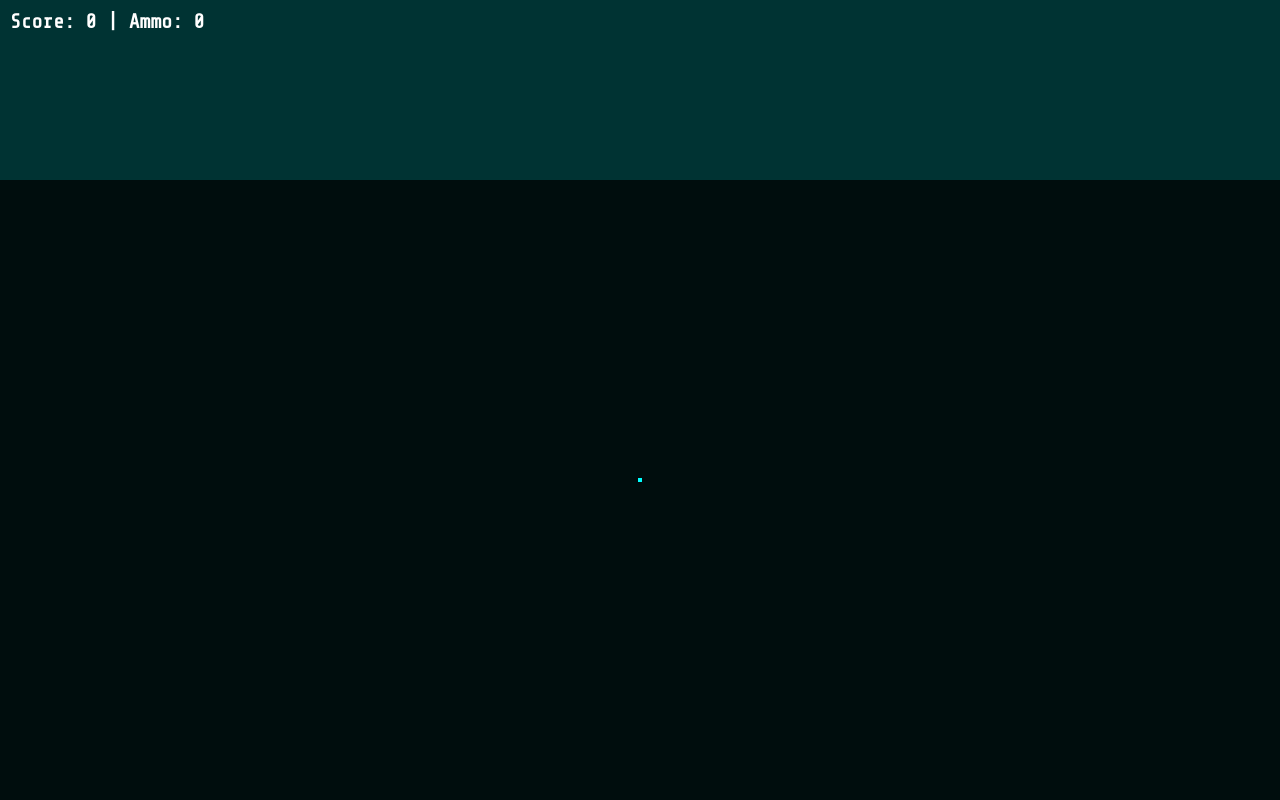
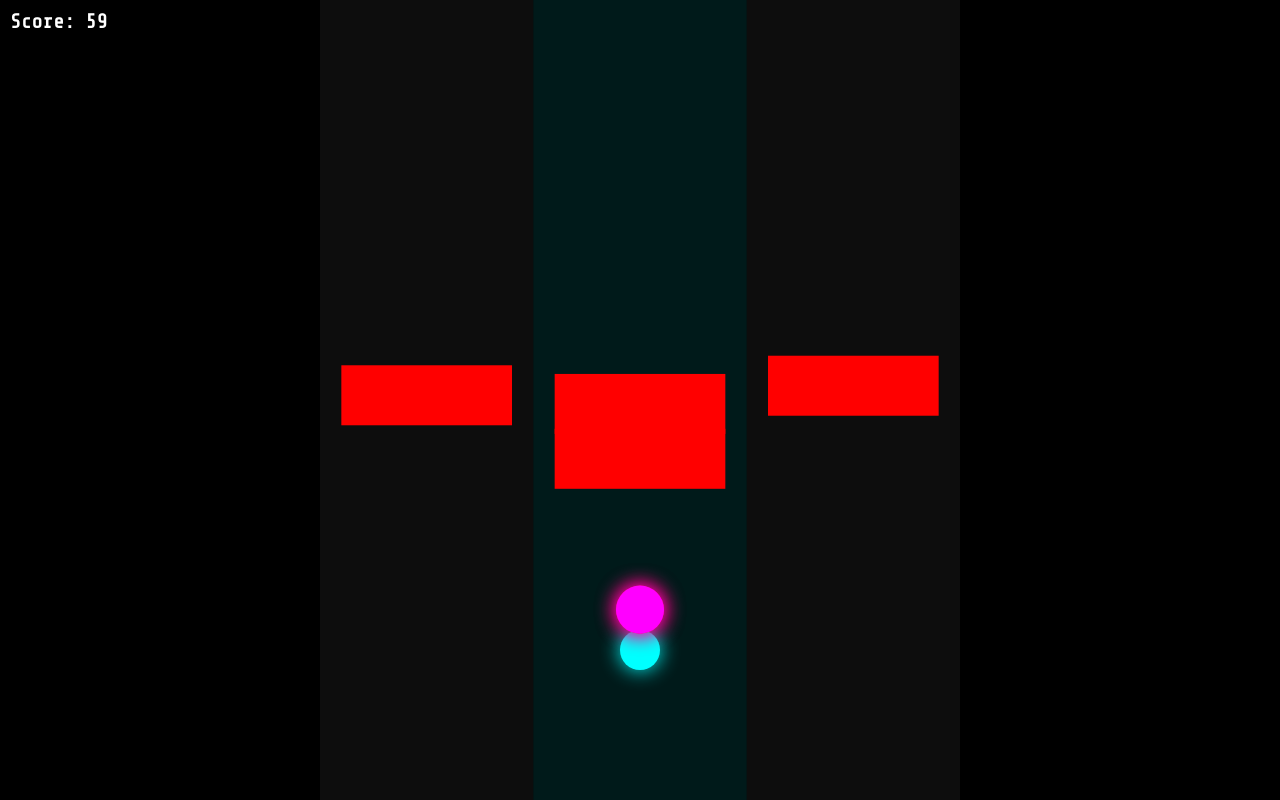
Before and after one commit to guildcoder/lightrunner, a plain HTML site: page index.html in a window 1280 px wide. Both pictures are taken after a click on the button "Run!". Drawn offline with nearby package versions, Linux system fonts and the light colour scheme.

Commit message:
Update index.html

```diff
--- a/index.html
+++ b/index.html
@@ -3,7 +3,7 @@
 <head>
 <meta charset="UTF-8">
 <meta name="viewport" content="width=device-width, initial-scale=1.0">
-<title>Lightrunner</title>
+<title>Tron Temple Run</title>
 <style>
 @import url('https://fonts.googleapis.com/css2?family=Share+Tech+Mono&display=swap');
 html,body{margin:0;padding:0;overflow:hidden;height:100%;background:black;font-family:'Share Tech Mono', monospace;}
@@ -34,7 +34,7 @@ canvas{display:block;}
 </head>
 <body>
 <div id="menu">
-  <div id="title">Lightrunner</div>
+  <div id="title">Tron Temple Run</div>
   <input id="playerName" placeholder="Enter your name" maxlength="12"/>
   <select id="bikeColor">
     <option value="cyan">Cyan</option>
@@ -47,7 +47,7 @@ canvas{display:block;}
   </select>
   <button id="startBtn">Run!</button>
   <div style="margin-top:10px;font-size:14px;opacity:0.8;">
-    Controls: WASD to move, Space to jump
+    Controls: A/D to change lane, W/S to speed up/slow down, Space to jump
   </div>
 </div>
 <div id="hud"></div>
@@ -61,183 +61,151 @@ let height=canvas.height=window.innerHeight;
 const hud=document.getElementById('hud');
 
 let gameRunning=false;
-let distance=0,score=0;
-const GRAVITY=0.5;
-const PLAYER_SPEED=6, BOT_BASE_SPEED=4;
-const TILE_SIZE=200, TILE_LOOKAHEAD=8;
+let distance=0,score=0,speed=8;
+const GRAVITY=0.8;
+const LANE_COUNT=3,LANE_WIDTH=width/6;
 
-let player,bots=[],trails=[],tiles=[],discs=[];
-let keys={w:false,a:false,s:false,d:false,space:false};
+let player,bots=[],obstacles=[],projectiles=[],keys={a:false,d:false,w:false,s:false,space:false};
 
 // --- Classes ---
 class Bike{
-  constructor(x,y,color,name,isBot=false){
-    this.x=x; this.y=y; this.z=0; this.color=color; this.name=name;
-    this.isBot=isBot; this.alive=true; this.ammo=0; this.vy=0; this.onGround=true;
-    this.boost=0;
-    this.trail=[];
+  constructor(lane,color,name,isBot=false){
+    this.lane=lane;
+    this.color=color; this.name=name;
+    this.isBot=isBot; this.alive=true;
+    this.y=height-150; this.x=this.laneToX(lane);
+    this.z=0; this.vy=0; this.onGround=true;
+    this.attackCooldown=0;
   }
+  laneToX(lane){return width/2 + (lane-1)*LANE_WIDTH;}
   move(){
     if(!this.alive)return;
+    // Forward movement
+    if(!this.isBot){
+      if(keys.w)this.z += speed;
+      if(keys.s)this.z -= speed*0.7;
+      if(keys.a && this.lane>0)this.lane--;
+      if(keys.d && this.lane<LANE_COUNT-1)this.lane++;
+      this.x=this.laneToX(this.lane);
+      if(keys.space && this.onGround){this.vy=-15; this.onGround=false; keys.space=false;}
+    } else {
+      // AI chasing player
+      if(this.z < player.z + 200)this.z += speed*0.9;
+      if(this.lane < player.lane)this.lane++;
+      else if(this.lane > player.lane)this.lane--;
+      this.x=this.laneToX(this.lane);
 
-    // Boost
-    let speed=PLAYER_SPEED;
-    if(this.boost>0){speed*=1.8; this.boost--; ctx.shadowBlur=20; ctx.shadowColor='white';}
-
-    // Gravity & jump
-    this.z+=this.vy; this.vy+=GRAVITY;
-    if(this.z>=0){this.z=0; this.vy=0; this.onGround=true;}else this.onGround=false;
-
-    // Input / AI
-    if(!this.isBot){
-      if(keys.w)this.y-=speed;
-      if(keys.s)this.y+=speed;
-      if(keys.a)this.x-=speed;
-      if(keys.d)this.x+=speed;
-      if(keys.space && this.onGround){this.vy=-12; this.onGround=false; keys.space=false;}
-    }else{
-      if(player){
-        let dx=player.x-this.x,dy=player.y-this.y;
-        let s=BOT_BASE_SPEED+(distance/500);
-        if(this.boost>0)s*=1.5;
-        this.x+=Math.sign(dx)*Math.min(Math.abs(dx),s*0.5);
-        this.y+=Math.sign(dy)*Math.min(Math.abs(dy),s);
-        if(this.onGround && Math.random()<0.01)this.vy=-10;
+      // Fire projectile occasionally
+      if(this.attackCooldown<=0 && Math.random()<0.01){
+        projectiles.push(new Projectile(this.x,this.y-50,this.z+50,this.color,false));
+        this.attackCooldown = 100;
       }
+      this.attackCooldown--;
     }
 
-    // Trail & collision
-    this.trail.push({x:this.x,y:this.y,z:this.z});
-    if(this.trail.length>150)this.trail.shift();
-    trails.push({x:this.x,y:this.y,z:this.z,color:this.color});
-    if(trails.length>2000)trails.shift();
+    // Jump & gravity
+    this.y += this.vy;
+    this.vy += GRAVITY;
+    if(this.y>=height-150){this.y=height-150; this.vy=0; this.onGround=true;}
 
-    this.checkCollision();
+    // Collision with obstacles
+    obstacles.forEach(obs=>{
+      if(this.lane===obs.lane && Math.abs(this.z-obs.z)<50 && this.y>=height-150-obs.height){
+        if(!this.isBot)this.alive=false;
+      }
+    });
   }
-  checkCollision(){
-    // Trail collision
-    for(let t of trails){
-      if(t===this)continue;
-      if(Math.abs(this.x-t.x)<15 && Math.abs(this.y-t.y)<15 && Math.abs(this.z-t.z)<10){
-        this.alive=false;
-        return;
-      }
-    }
-    // Tile boost
-    for(let t of tiles){
-      if(this.y>t.y && this.y<t.y+t.height){
-        if(t.isBoost){this.boost=10;}
-      }
-    }
-  }
-  draw(cameraX,cameraY,cameraZ){
-    if(!this.alive)return;
-    let tiltX = (this.x - player.x)/width*20;
-    let screenX = this.x - cameraX - tiltX;
-    let screenY = this.y - cameraY - this.z + cameraZ;
-    ctx.shadowBlur=15; ctx.shadowColor=this.color;
+  draw(){
+    let scale = 1 + ((this.z-player.z)/1000);
     ctx.fillStyle=this.color;
-    ctx.fillRect(screenX-15,screenY-30,30,60);
-    ctx.shadowBlur=0;
-  }
-}
-
-class Tile{
-  constructor(type){
-    this.type=type;
-    this.y=tiles.length*TILE_SIZE;
-    this.height=TILE_SIZE;
-    this.isBoost=Math.random()<0.2;
-  }
-  draw(cameraY,cameraZ){
-    let screenY = this.y - cameraY - cameraZ;
-    if(screenY+this.height<0 || screenY>height)return;
-    ctx.fillStyle=this.isBoost?'rgba(0,255,255,0.2)':'rgba(0,255,255,0.05)';
-    ctx.fillRect(0,screenY,width,this.height);
-  }
-}
-
-class Disc{
-  constructor(){
-    this.x=Math.random()*width;
-    this.y=player.y-Math.random()*1000-200;
-    this.radius=8;
-  }
-  draw(cameraX,cameraY,cameraZ){
-    let screenX = this.x - cameraX;
-    let screenY = this.y - cameraY - cameraZ;
-    ctx.shadowBlur=10; ctx.shadowColor='white';
-    ctx.fillStyle='white';
+    ctx.shadowBlur=20; ctx.shadowColor=this.color;
     ctx.beginPath();
-    ctx.arc(screenX,screenY,this.radius,0,Math.PI*2);
+    ctx.arc(this.x,this.y - ((this.z-player.z)/5),20*scale,0,Math.PI*2);
     ctx.fill();
     ctx.shadowBlur=0;
   }
 }
 
+class Obstacle{
+  constructor(lane,z){
+    this.lane=lane; this.z=z;
+    this.height=60;
+    this.width=LANE_WIDTH*0.8;
+  }
+  draw(){
+    let screenY = height - 150 - ((this.z - player.z)/5);
+    ctx.fillStyle='red';
+    ctx.fillRect(width/2 + (this.lane-1)*LANE_WIDTH - this.width/2,screenY - this.height,this.width,this.height);
+  }
+}
+
+class Projectile{
+  constructor(x,y,z,color,playerShot){
+    this.x=x; this.y=y; this.z=z; this.color=color; this.playerShot=playerShot;
+  }
+  move(){this.z += this.playerShot?speed*2:-speed*2;}
+  draw(){
+    let screenY = this.y - ((this.z - player.z)/5);
+    ctx.fillStyle=this.color;
+    ctx.beginPath();
+    ctx.arc(this.x,screenY,8,0,Math.PI*2);
+    ctx.fill();
+  }
+  checkCollision(){
+    if(!player.alive)return;
+    if(!this.playerShot && Math.abs(this.z-player.z)<20 && Math.abs(this.x-player.x)<30){
+      player.alive=false;
+    }
+  }
+}
+
 // --- Game Functions ---
 function startGame(name,color){
-  gameRunning=true;
-  player=new Bike(width/2,height-100,color,name);
-  bots=[];trails=[];tiles=[];discs=[];
-  distance=0;score=0;
-  for(let i=0;i<TILE_LOOKAHEAD;i++)tiles.push(new Tile('flat'));
+  gameRunning=true; distance=0;score=0; speed=8;
+  player=new Bike(1,color,name,false);
+  bots=[new Bike(0,'red','Bot1',true), new Bike(2,'magenta','Bot2',true)];
+  obstacles=[]; projectiles=[];
   loop();
 }
 
-function generateTile(){
-  let types=['flat','rampUp','rampDown','curveLeft','curveRight'];
-  let type=types[Math.floor(Math.random()*types.length)];
-  tiles.push(new Tile(type));
-  if(Math.random()<0.3)discs.push(new Disc());
+function generateObstacles(){
+  if(Math.random()<0.02){
+    let lane=Math.floor(Math.random()*LANE_COUNT);
+    obstacles.push(new Obstacle(lane,player.z + 800 + Math.random()*400));
+  }
 }
 
 function update(){
   if(!player.alive)return;
-
   player.move();
   bots.forEach(b=>b.move());
-
-  // Collect discs
-  discs.forEach((d,i)=>{
-    if(Math.abs(player.x-d.x)<20 && Math.abs(player.y-d.y)<20){player.ammo++;discs.splice(i,1);}
-  });
-
-  // Distance & score
-  distance+=PLAYER_SPEED;
+  projectiles.forEach(p=>{p.move(); p.checkCollision();});
+  distance += speed;
   score=Math.floor(distance/10);
-
-  // Generate new tiles
-  if(tiles.length<TILE_LOOKAHEAD)generateTile();
+  speed += 0.0005; // Gradually increase speed
+  generateObstacles();
 }
 
 function draw(){
   ctx.clearRect(0,0,width,height);
 
-  // Camera
-  let cameraX = player.x - width/2;
-  let cameraY = player.y - height*0.6;
-  let cameraZ = player.z*0.5;
+  // Draw lanes
+  for(let lane=0; lane<LANE_COUNT; lane++){
+    ctx.fillStyle=lane===1?'rgba(0,255,255,0.1)':'rgba(255,255,255,0.05)';
+    ctx.fillRect(width/2 + (lane-1)*LANE_WIDTH - LANE_WIDTH/2,0,LANE_WIDTH,height);
+  }
 
-  // Draw tiles
-  tiles.forEach(t=>t.draw(cameraY,cameraZ));
+  // Draw obstacles
+  obstacles.forEach(obs=>obs.draw());
 
-  // Draw trails
-  trails.forEach(t=>{
-    let screenX = t.x - cameraX;
-    let screenY = t.y - cameraY - t.z + cameraZ;
-    ctx.fillStyle=t.color;
-    ctx.fillRect(screenX-2,screenY-2,4,4);
-  });
-
-  // Draw discs
-  discs.forEach(d=>d.draw(cameraX,cameraY,cameraZ));
+  // Draw projectiles
+  projectiles.forEach(p=>p.draw());
 
   // Draw bikes
-  if(player)player.draw(cameraX,cameraY,cameraZ);
-  bots.forEach(b=>b.draw(cameraX,cameraY,cameraZ));
+  player.draw();
+  bots.forEach(b=>b.draw());
 
-  hud.innerText=`Score: ${score} | Ammo: ${player?player.ammo:0}`;
+  hud.innerText=`Score: ${score}`;
 }
 
 function loop(){
@@ -249,23 +217,22 @@ function loop(){
 
 // --- Input ---
 document.addEventListener('keydown',e=>{
+  if(e.key==='a')keys.a=true;
+  if(e.key==='d')keys.d=true;
   if(e.key==='w')keys.w=true;
-  if(e.key==='a')keys.a=true;
   if(e.key==='s')keys.s=true;
-  if(e.key==='d')keys.d=true;
   if(e.key===' ')keys.space=true;
 });
 document.addEventListener('keyup',e=>{
+  if(e.key==='a')keys.a=false;
+  if(e.key==='d')keys.d=false;
   if(e.key==='w')keys.w=false;
-  if(e.key==='a')keys.a=false;
   if(e.key==='s')keys.s=false;
-  if(e.key==='d')keys.d=false;
   if(e.key===' ')keys.space=false;
 });
 
 // --- Start button ---
-const startBtn=document.getElementById('startBtn');
-startBtn.addEventListener('click',()=>{
+document.getElementById('startBtn').addEventListener('click',()=>{
   const name=document.getElementById('playerName').value||'Runner';
   const color=document.getElementById('bikeColor').value||'cyan';
   document.getElementById('menu').style.display='none';
```
